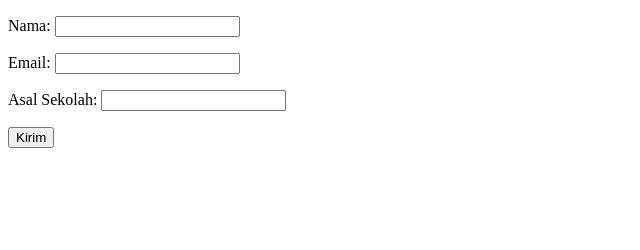
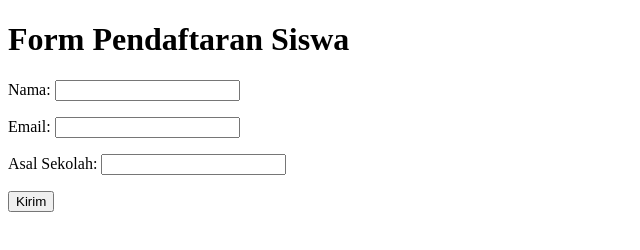
Before and after one commit to DanendraEvan/Deploy_Otomatis, a plain HTML site: page index.html in a window 1280 px wide. Shown: the whole page, without its empty margins (0-640 px from the left). Drawn offline with Linux system fonts and the light colour scheme.

Commit message:
Update index.html

```diff
--- a/index.html
+++ b/index.html
@@ -6,12 +6,24 @@
   <title>Form Pendaftaran Siswa</title>
 </head>
 <body>
-  <form name="pendaftaran" method="POST" netlify-honeypot="bot-field" data-netlify="true" action="/terimakasih.html">
+  <h1>Form Pendaftaran Siswa</h1>
+
+  <form
+    name="pendaftaran"
+    method="POST"
+    data-netlify="true"
+    netlify-honeypot="bot-field"
+    action="/terimakasih.html"
+  >
+    <!-- HARUS ADA: Hidden input untuk identifikasi form -->
     <input type="hidden" name="form-name" value="pendaftaran">
-  <!-- field lainnya -->
+
+    <!-- HONEYPOT: field tersembunyi anti-bot -->
     <p hidden>
       <label>Jangan diisi: <input name="bot-field"></label>
     </p>
+
+    <!-- FORM FIELDS -->
     <p>
       <label>Nama: <input type="text" name="nama" required /></label>
     </p>
@@ -21,19 +33,14 @@
     <p>
       <label>Asal Sekolah: <input type="text" name="asal_sekolah" /></label>
     </p>
-  <button type="submit">Kirim</button>
+
+    <!-- reCAPTCHA -->
     <div data-netlify-recaptcha="true"></div>
-
-</form>
-
-  <!-- <form name="pendaftaran" method="POST" data-netlify="true">
-  <input type="hidden" name="form-name" value="pendaftaran">
 
     <p>
       <button type="submit">Kirim</button>
     </p>
-</form> -->
-
+  </form>
 
 </body>
 </html>
```
Lines whose indentation alone changed are shown as unchanged.
